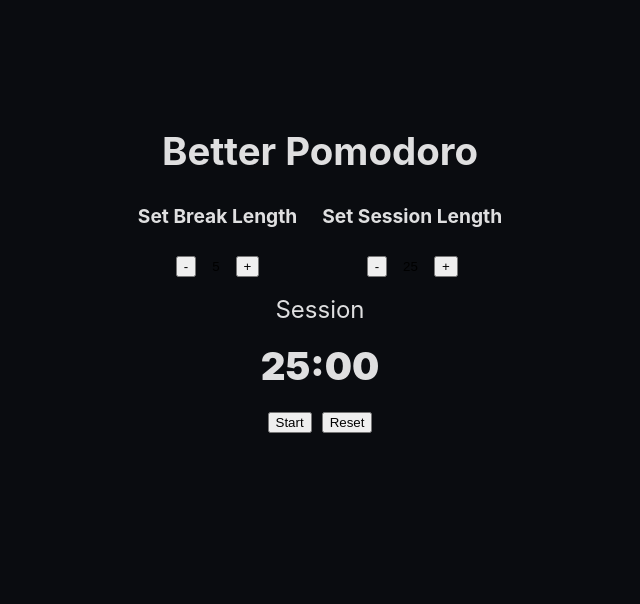
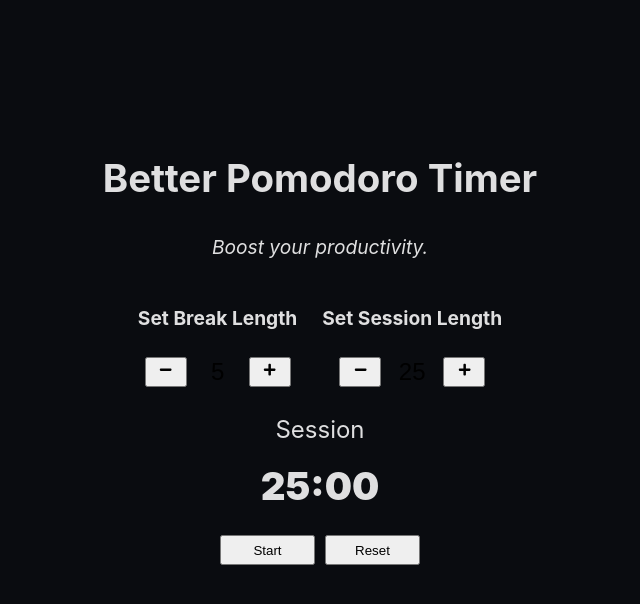
Before and after one commit to sonyerg/pomo-timer-redux, a React (Vite) app: page / in a window 1280 px wide. Shown: the top 604 px of the page, without its empty margins (320-960 px from the left). Built offline with nearby package versions, Linux system fonts and the light colour scheme.

Commit message:
changes in styling and folder structure

```diff
--- a/package.json
+++ b/package.json
@@ -13,6 +13,7 @@
     "@reduxjs/toolkit": "^2.2.7",
     "react": "^18.3.1",
     "react-dom": "^18.3.1",
+    "react-icons": "^5.2.1",
     "react-redux": "^9.1.2",
     "redux": "^5.0.1"
   },
--- a/src/App.css
+++ b/src/App.css
@@ -18,25 +18,3 @@ body {
   position: relative;
   width: 100%;
 }
-
-button {
-  margin: 5px;
-}
-
-.label {
-  text-transform: capitalize;
-  margin-bottom: 1rem;
-}
-
-input {
-  max-width: 30px;
-}
-
-.edit-button:hover {
-  cursor: text;
-}
-
-.edit-button {
-  background-color: transparent;
-  border: 0;
-}
--- a/src/App.tsx
+++ b/src/App.tsx
@@ -9,4 +9,6 @@ function App() {
   );
 }
 
+//TODO: add footer and task
+
 export default App;
--- /dev/null
+++ b/src/components/Setters.module.css
@@ -0,0 +1,39 @@
+.setter div {
+  display: flex;
+  justify-content: center;
+  align-content: center;
+  height: 40px;
+}
+
+.setter button {
+  margin: 5px;
+  width: 42px;
+}
+
+.label {
+  text-transform: capitalize;
+  margin-bottom: 1rem;
+}
+
+.editButton:hover {
+  cursor: text;
+}
+
+.editButton {
+  background-color: transparent;
+  margin: 0 16px;
+  border: 0;
+  display: flex;
+  justify-content: center;
+}
+
+.editButton input {
+  width: 40px;
+  font-size: 20px;
+  margin: auto;
+}
+
+.editButton .timeLength {
+  margin: auto;
+  font-size: 24px;
+}
--- a/src/components/Setters.tsx
+++ b/src/components/Setters.tsx
@@ -1,7 +1,10 @@
 import { useEffect, useRef, useState } from "react";
 import { useDispatch } from "react-redux";
 
+import { FaMinus, FaPlus } from "react-icons/fa";
+
 import { setBreakLength, setSessionLength } from "../store/timer";
+import classes from "./Setters.module.css";
 
 interface SettersProps {
   type: "break" | "session";
@@ -60,12 +63,13 @@ export default function Setters({
 
   return (
     <>
-      <div id={`${type}-label`}>
-        <h4 className="label">{`Set ${type} Length`}</h4>
+      <div id={`${type}-label`} className={classes.setter}>
+        <h4 className={classes.label}>{`Set ${type} Length`}</h4>
+        <div>
           <button id={`${type}-decrement`} onClick={decAct}>
-          -
+            <FaMinus />
           </button>
-        <button onClick={handleClick} className="edit-button">
+          <button onClick={handleClick} className={classes.editButton}>
             {isEditing ? (
               <input
                 type="number"
@@ -77,12 +81,15 @@ export default function Setters({
                 onBlur={handleBlur}
               />
             ) : (
-            <span id={`${type}-length`}>{timeLength}</span>
+              <span id={`${type}-length`} className={classes.timeLength}>
+                {timeLength}
+              </span>
             )}
           </button>
           <button id={`${type}-increment`} onClick={incAct}>
-          +
+            <FaPlus />
           </button>
+        </div>
       </div>
     </>
   );
--- a/src/components/Timer.module.css
+++ b/src/components/Timer.module.css
@@ -5,6 +5,7 @@
 .header {
   display: flex;
   position: relative;
+  height: 150px;
 }
 
 .quotes {
@@ -14,13 +15,17 @@
 }
 
 .timer .title {
-  margin: auto;
+  width: 500px;
   opacity: 1;
   transition: opacity 2s ease-in-out;
   position: absolute;
   top: 50%;
   left: 50%;
   transform: translate(-50%, -50%);
+}
+
+.timer .title p {
+  font-style: italic;
 }
 
 .setters {
@@ -36,7 +41,21 @@
 
 .display {
   max-width: 200px;
-  margin: 10px auto;
+  margin: 20px auto;
+}
+
+.display button {
+  width: 100px;
+  height: 30px;
+}
+
+.displayButtons {
+  display: flex;
+  flex-direction: row;
+  justify-content: center;
+  align-items: center;
+  gap: 10px;
+  margin-top: 20px;
 }
 
 @keyframes hideSetters {
--- a/src/components/Timer.tsx
+++ b/src/components/Timer.tsx
@@ -47,7 +47,7 @@ export default function Timer() {
         } else {
           dispatch(tick());
         }
-      }, 90);
+      }, 1000);
     } else {
       clearInterval(timer);
     }
@@ -85,10 +85,11 @@ export default function Timer() {
         }`}
       >
         <div className={classes.header}>
-          <h1 className={classes.title}>Better Pomodoro</h1>
-          <div className={classes.quotes}>
-            <Quotes />
+          <div className={classes.title}>
+            <h1>Better Pomodoro Timer</h1>
+            <p>Boost your productivity.</p>
           </div>
+          <div className={classes.quotes}>{isRunning && <Quotes />}</div>
         </div>
         <div className={`${classes.setters}`}>
           <Setters
@@ -107,12 +108,14 @@ export default function Timer() {
         <div className={classes.display}>
           <label id="timer-label">{timerLabel}</label>
           <div id="time-left">{formatTime(timeLeft)}</div>
+          <div className={classes.displayButtons}>
             <button id="start_stop" onClick={() => dispatch(toggleRunning())}>
               {isRunning ? "Pause" : "Start"}
             </button>
             <button id="reset" onClick={handleModalOpen}>
               Reset
             </button>
+          </div>
         </div>
         {isRunning && (
           <p>{`Incoming ${timerLabel === "Session" ? "break" : "session"}: ${
--- a/src/components/quotations/quotes.tsx
+++ b/src/components/quotations/quotes.tsx
@@ -4,7 +4,7 @@ import classes from "./Quotes.module.css";
 
 const quotes = [
   `"Focus is the art of knowing what to ignore." - James Clear`,
-  `Focus is the key to achieving your goals." - Anonymous`,
+  `"Focus is the key to achieving your goals." - Anonymous`,
   `The successful warrior is the average man, with laser-like focus." - Bruce Lee`,
   `"Focus on the possibilities for success, not on the potential for failure." - Napoleon Hill`,
   `"Concentrate all your thoughts upon the work in hand. The sun's rays do not burn until brought to a focus." - Alexander Graham Bell`,
@@ -24,9 +24,7 @@ export default function Quotes() {
 
   useEffect(() => {
     setIsMounted(true);
-  }, [setIsMounted]);
 
-  useEffect(() => {
     const interval = setInterval(() => {
       setIsVisible(false);
 
@@ -37,7 +35,7 @@ export default function Quotes() {
     }, 30000);
 
     return () => clearInterval(interval);
-  }, []);
+  }, [setIsMounted]);
 
   if (!isMounted) return null;
 
```
Also changed, not shown: 1 other file (tests, documents, lock files or other folders). Lines whose indentation alone changed are shown as unchanged.
